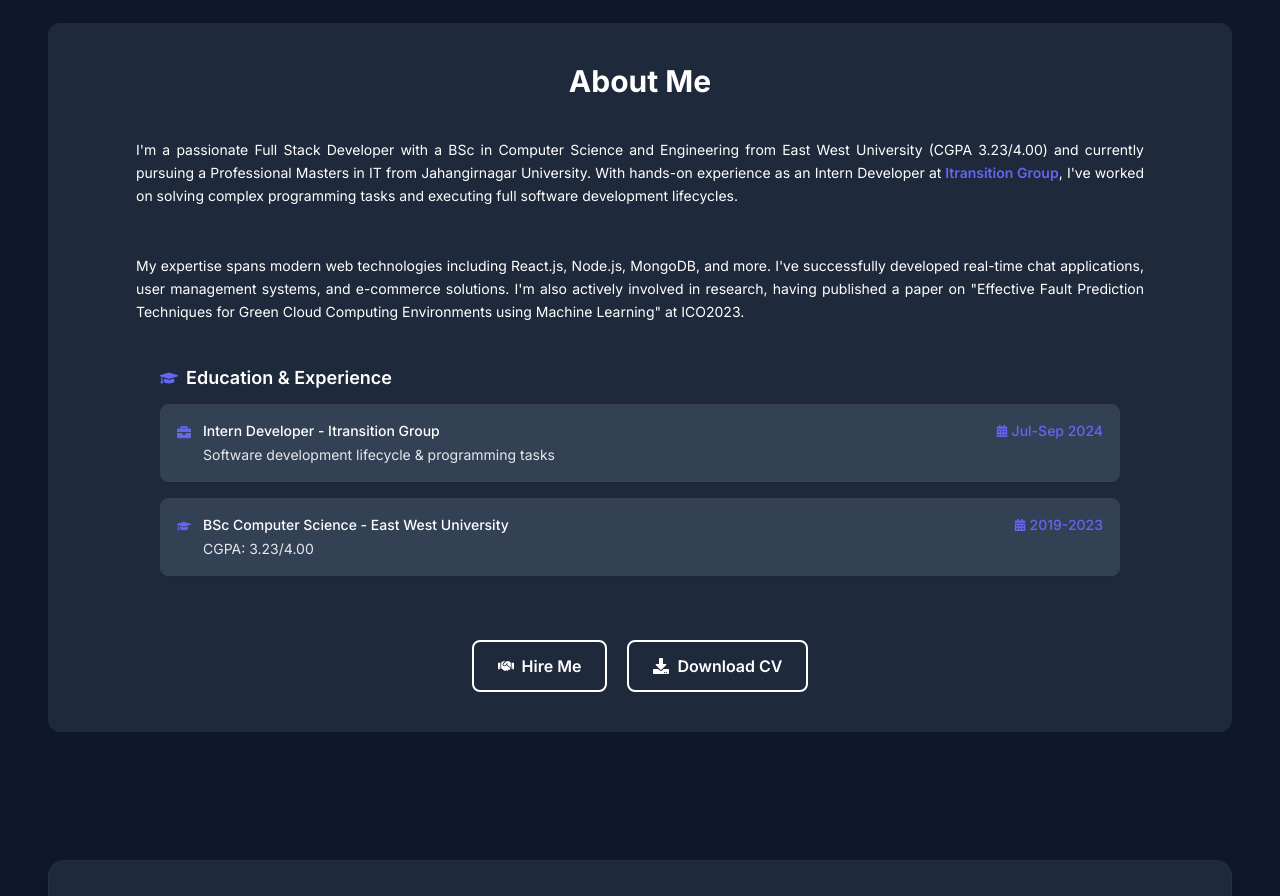
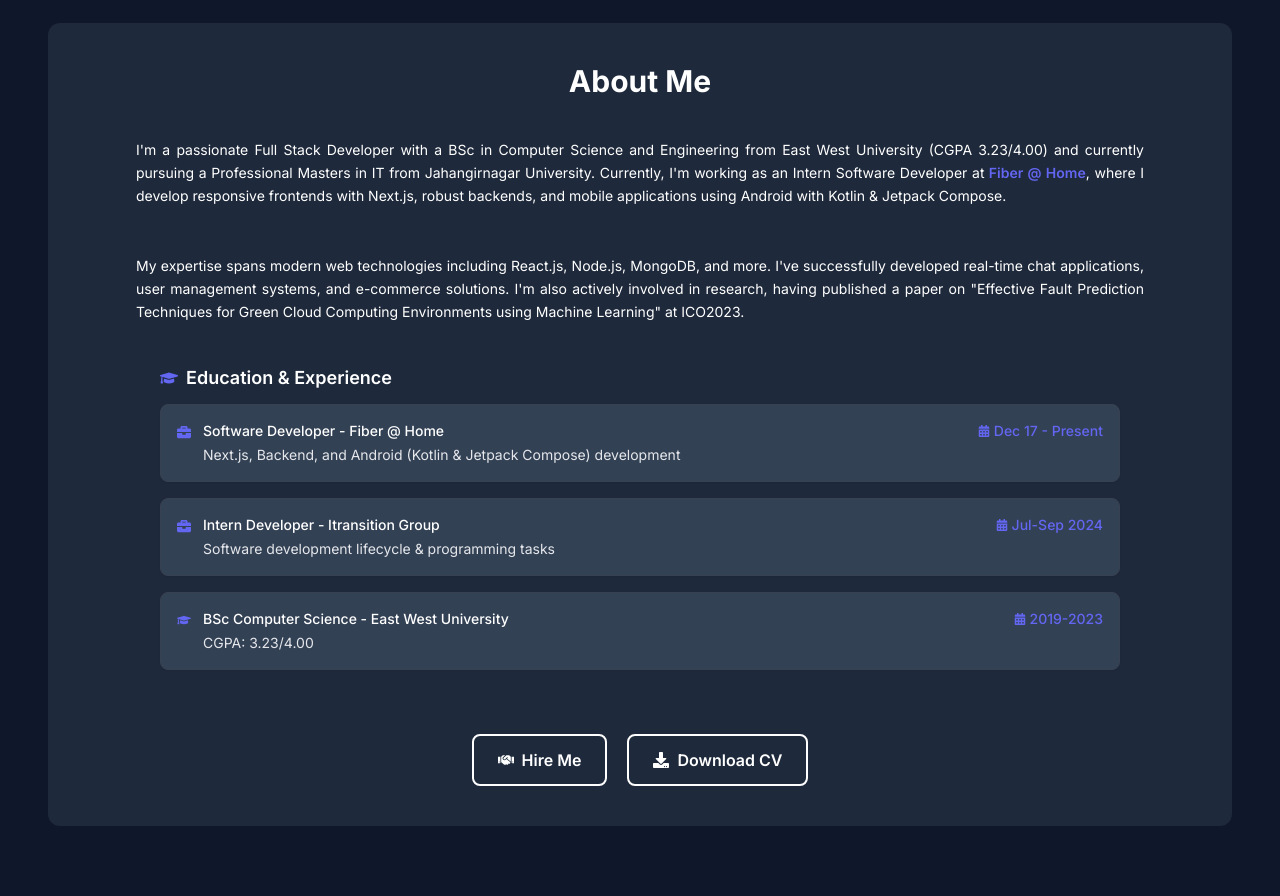
Before and after one commit to HasnathAhmedTamim/personal-portfolio, a React (Vite) app: page / in a window 1280 px wide. Shown: the part 1820-2716 px from the top of the page. Built offline with nearby package versions, Linux system fonts and the light colour scheme.

Commit message:
experience add and resume update

```diff
--- a/src/components/About.jsx
+++ b/src/components/About.jsx
@@ -19,14 +19,13 @@ const About = () => {
             I&apos;m a passionate Full Stack Developer with a BSc in Computer
             Science and Engineering from East West University (CGPA 3.23/4.00)
             and currently pursuing a Professional Masters in IT from
-            Jahangirnagar University. With hands-on experience as an Intern
-            Developer at
+            Jahangirnagar University. Currently, I&apos;m working as an Intern
+            Software Developer at
             <span className="font-semibold text-primary">
               {" "}
-              Itransition Group
+              Fiber @ Home
             </span>
-            , I&apos;ve worked on solving complex programming tasks and
-            executing full software development lifecycles.
+            , where I develop responsive frontends with Next.js, robust backends, and mobile applications using Android with Kotlin & Jetpack Compose.
           </p>
 
           <p className="mt-8 md:p-2 p-6  text-justify leading-relaxed text-sm">
@@ -46,6 +45,23 @@ const About = () => {
               Education & Experience
             </h3>
             <div className="space-y-4 text-sm">
+              <div className="flex items-start gap-3 p-4 bg-bg-tertiary rounded-lg shadow-sm border border-gray-700">
+                <FaBriefcase className="text-primary mt-1 flex-shrink-0" />
+                <div className="flex-1">
+                  <div className="flex justify-between items-start mb-1">
+                    <p className="font-medium text-text-primary">
+                       Software Developer - Fiber @ Home
+                    </p>
+                    <span className="text-primary font-medium flex items-center gap-1">
+                      <FaCalendarAlt className="text-xs" />
+                      Dec 17 - Present
+                    </span>
+                  </div>
+                  <p className="text-text-secondary">
+                    Next.js, Backend, and Android (Kotlin & Jetpack Compose) development
+                  </p>
+                </div>
+              </div>
               <div className="flex items-start gap-3 p-4 bg-bg-tertiary rounded-lg shadow-sm border border-gray-700">
                 <FaBriefcase className="text-primary mt-1 flex-shrink-0" />
                 <div className="flex-1">
@@ -93,7 +109,7 @@ const About = () => {
               </button>
             </a>
             <a
-              href="https://drive.google.com/file/d/1epkD9Cnnq0mWAOfkxuKc40a0Hd_Ry31O/view?usp=sharing"
+              href="https://drive.google.com/file/d/1d_ha6Th3PlAy6OWkKybXm_IZHCgAnl8c/view?usp=sharing"
               target="_blank"
               rel="noreferrer"
               download
--- a/src/components/Home.jsx
+++ b/src/components/Home.jsx
@@ -36,7 +36,7 @@ const Home = () => {
               Get In Touch
             </a>
             <a
-              href="https://drive.google.com/file/d/1epkD9Cnnq0mWAOfkxuKc40a0Hd_Ry31O/view?usp=sharing"
+              href="https://drive.google.com/file/d/1d_ha6Th3PlAy6OWkKybXm_IZHCgAnl8c/view?usp=sharing"
               target="_blank"
               rel="noreferrer"
               className="btn-secondary flex text-white items-center gap-2 hover:bg-gray-300 transition-colors duration-300"
```
